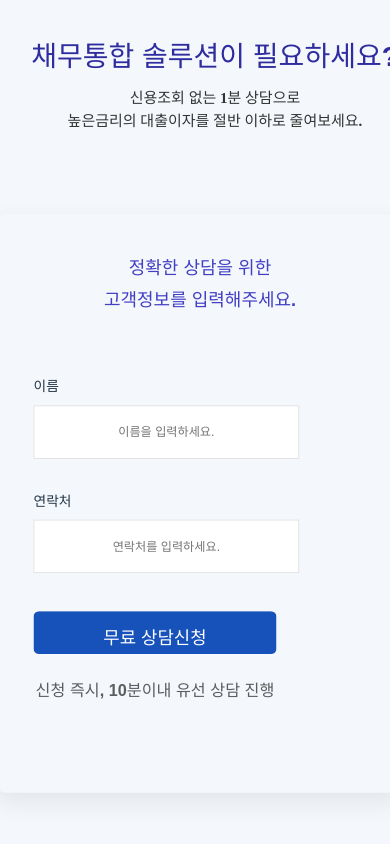
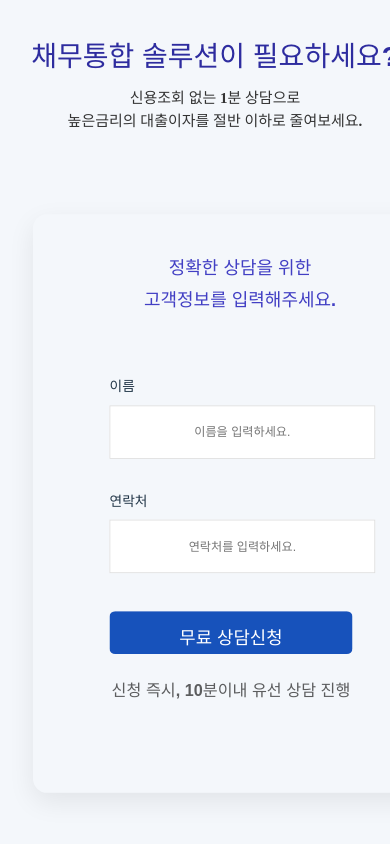
Before and after one commit to tara794600-bot/ziwon, a React (Vite) app: page / in a window 390 px wide. Shown: the part 3128-3972 px from the top of the page. Built offline with nearby package versions, Linux system fonts and the light colour scheme.

Commit message:
Update App.css

```diff
--- a/src/App.css
+++ b/src/App.css
@@ -854,7 +854,7 @@ padding-top: 25px;
     max-width: 360px;
     scale: calc(0.9);
   position: relative;
-right: 50px;
+right: 10px;
 
 
   }
```
